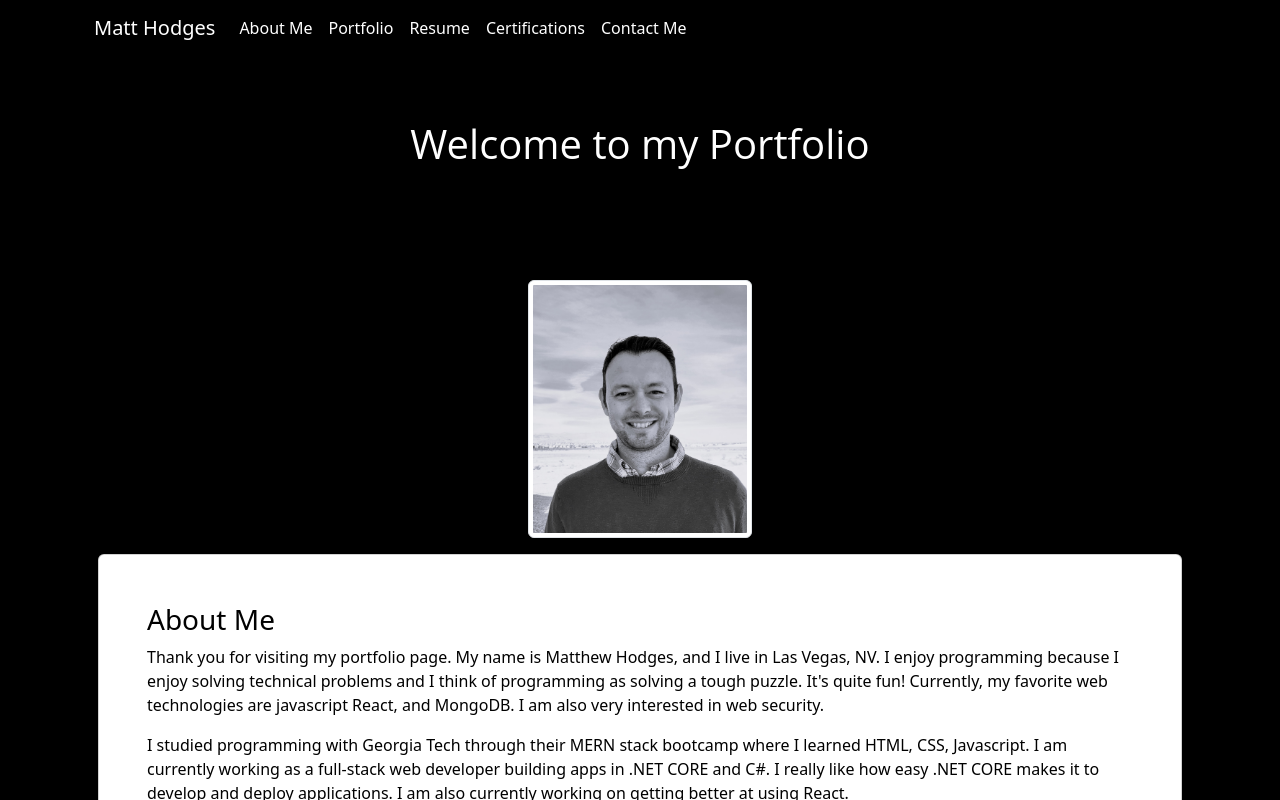
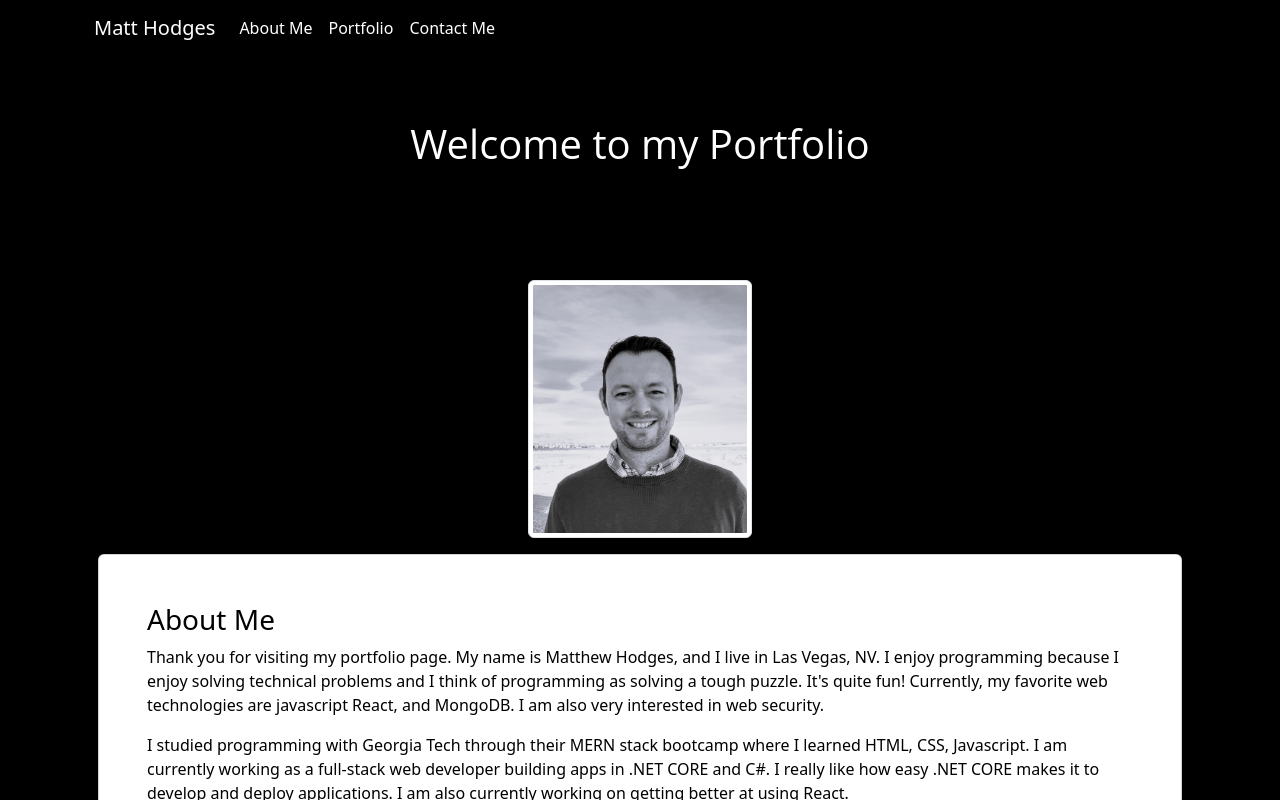
Before and after one commit to m-j-hodges/squirrely-octopus, a React (Create React App) app in the folder client/: page / in a window 1280 px wide. Shown: the top 800 px of the page. Built offline with nearby package versions, Linux system fonts and the light colour scheme.

Commit message:
removed certifications and resume page from router and from navbar to remove access to it

```diff
--- a/client/src/App.js
+++ b/client/src/App.js
@@ -26,20 +26,12 @@ function App() {
     path="/"
     element={<About />}/>
     <Route
-    path="/certs"
-    element={<Certs />}
-    />
-    <Route
     path="/contact"
     element={<Contact/>}
     />
     <Route
     path="/portfolio"
     element={<Portfolio />}
-    />
-    <Route
-    path="/resume"
-    element={<Resume />}
     />
     <Route
     path="/About"
--- a/client/src/components/NavTabs.js
+++ b/client/src/components/NavTabs.js
@@ -58,12 +58,6 @@ return (
           <Link className="nav-link text-white" to="/portfolio">Portfolio</Link>
         </li>
         <li className="nav-item">
-          <Link className="nav-link text-white" to="/resume">Resume</Link>
-        </li>
-        <li className="nav-item">
-          <Link className="nav-link text-white" to="/Certs">Certifications</Link>
-        </li>
-        <li className="nav-item">
           <Link className="nav-link text-white" to="/contact">Contact Me</Link>
         </li>
       </ul>
```
